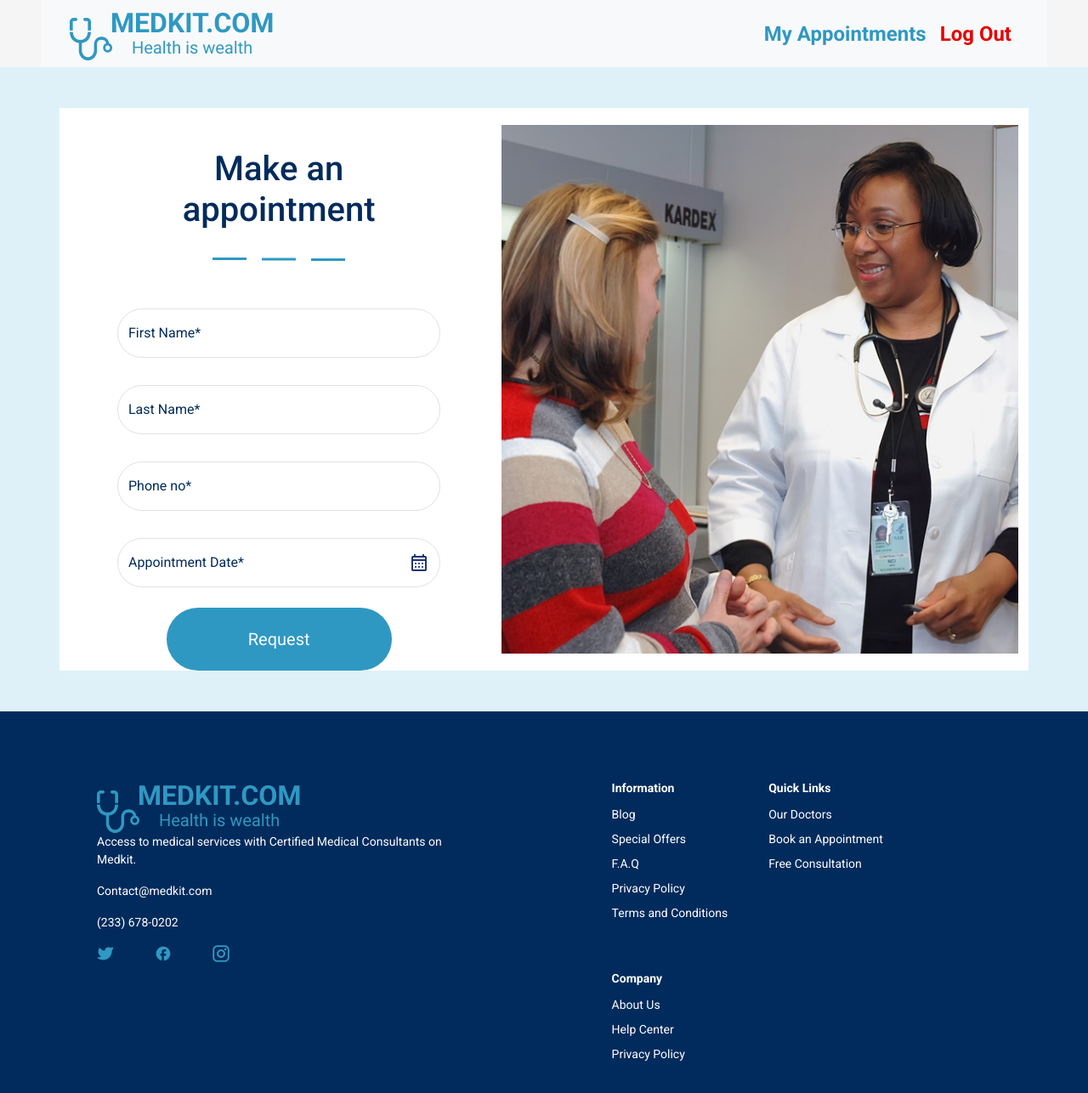
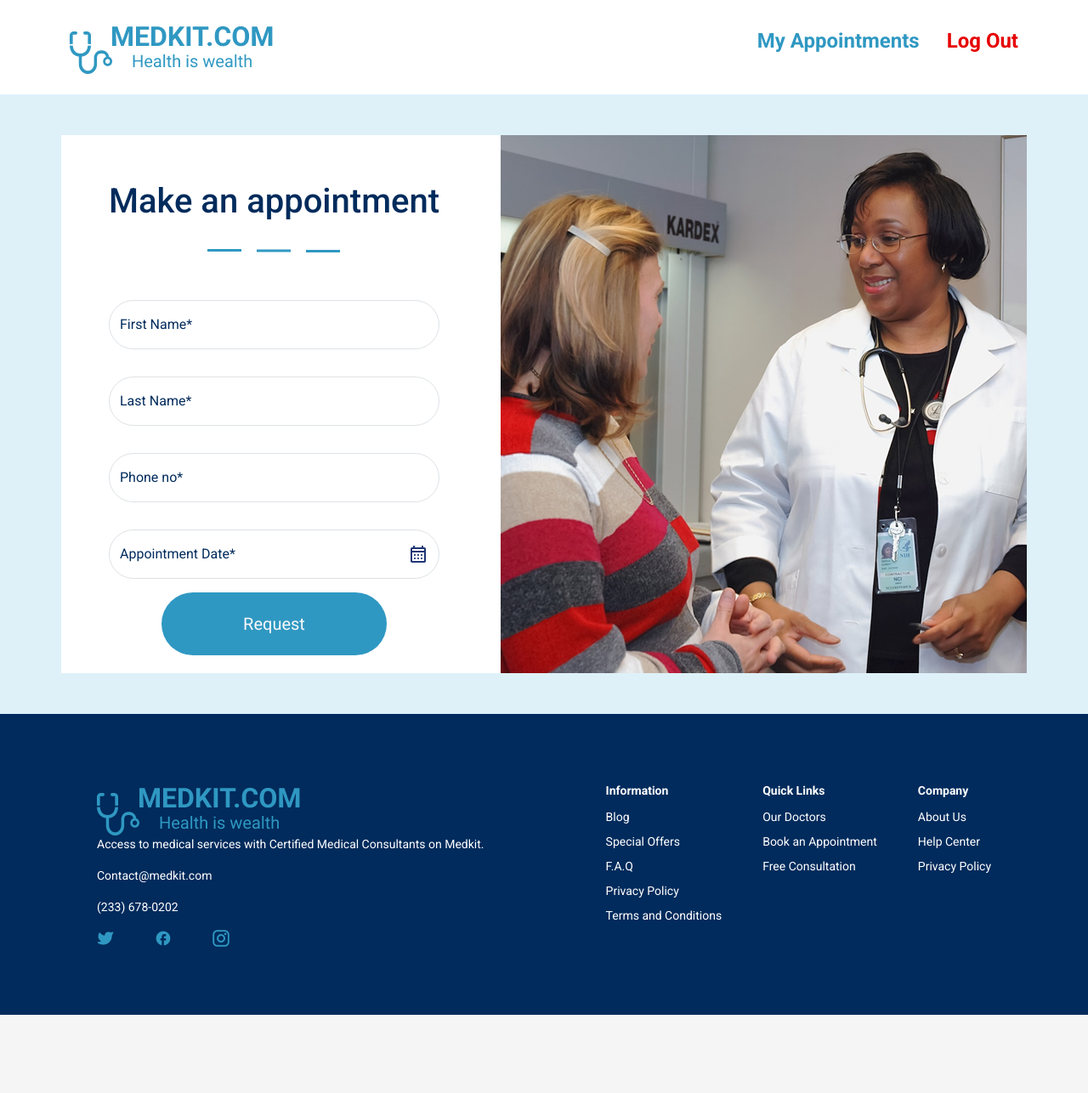
Before and after one commit to Allallnn/Medkit.com, a plain HTML site: page index.html in a window 1280 px wide. Shown: the whole page at 85% size. After the commit the page ends 1194 px from the top, so only its background shows below. Drawn offline with nearby package versions, Linux system fonts and the light colour scheme.

Commit message:
fixes: finished project

```diff
--- a/index.html
+++ b/index.html
@@ -12,21 +12,21 @@
 
 <body>
     <!-- Nav -->
-<nav class="navbar navbar-expand-lg bg-body-tertiary p-2">
-  <div class="container d-flex justify-content-between">
-    <div>
-    <a class="navbar-brand" href="#"><img src="assets/Logo.png" alt=""></a>
-    <button class="navbar-toggler" type="button" data-bs-toggle="collapse" data-bs-target="#navbarNav" aria-controls="navbarNav" aria-expanded="false" aria-label="Toggle navigation">
+  <nav class="navbar navbar-expand-lg py-4">
+    <div class="container d-flex justify-content-between align-items-center">
+      <div><img src="assets/Logo.png" alt="nav-brand" class="img-fluid"></div>
+      <button class="navbar-toggler" type="button" data-bs-toggle="collapse"
+        data-bs-target="#navbarSupportedContent" aria-controls="navbarSupportedContent" aria-expanded="false"
+        aria-label="Toggle navigation">
         <span class="navbar-toggler-icon"></span>
       </button>
-    </div>
-    <div class="collapse navbar-collapse" id="navbarNav">
+      <div class="collapse navbar-collapse" id="navbarSupportedContent">
         <ul class="navbar-nav ms-auto mb-2 mb-lg-0">
           <li class="nav-item">
-          <a class="nav-link active" aria-current="page" href="#" id="p-1">My Appointments</a>
+            <p href="" id="p-1">My Appointments</p>
           </li>
           <li class="nav-item">
-          <a class="nav-link active" aria-current="page" href="#" id="p-2">Log Out</a>
+            <p href="" id="p-2">Log Out</p>
           </li>
         </ul>
       </div>
@@ -34,7 +34,7 @@
   </nav>
     <!-- Main -->
     <main>
-        <section class="Section-1 d-flex align-items-center px- m-5 container">
+        <section class="Section-1 d-flex align-items-center m-5">
             <div class="form-container d-flex flex-column px-2" id="main-div">
                 <div class="d-flex flex-column align-items-center p-5 ">
                     <h1 class="pb-4 text-center">Make an appointment</h1>
@@ -58,14 +58,15 @@
                     </div>
 
                     <div class="form-floating mt-2 position-relative" id="last-label" id="label-div">
-                        <input type="text" class="form-control rounded-5" id="appointmentdate" placeholder="Appointmentdate">
+                        <input type="text" class="form-control rounded-5" id="appointmentdate"
+                            placeholder="Appointmentdate">
                         <label for="appointmentdate">Appointment Date*</label>
                         <img src="assets/Vector.png" alt="calendar-icon"
                             class="calendar-icon position-absolute end-0 me-3 top-50 translate-middle-y">
                     </div>
                 </div>
                 <div class="d-flex justify-content-center">
- <button class="request-btn mt-4 rounded-pill text-light border-0">Request</button>
+                    <button class="request-btn my-3 rounded-pill text-light border-0 ">Request</button>
                 </div>
 
             </div>
@@ -77,8 +78,8 @@
     </main>
 
     <!-- Footer -->
-    <footer class="p-5 d-flex justify-content-between">
-        <div id="footer-main-div" class="container d-flex justify-content-between">
+    <footer class="p-5 d-block">
+        <div id="footer-main-div" class=" d-md-flex justify-content-between container">
             <div class="footer-left">
                 <img src="assets/Logo.png" alt="logo img" class="footer-logo" id="logo">
                 <p>Access to medical services with Certified Medical Consultants on Medkit.</p>
--- a/style.css
+++ b/style.css
@@ -16,7 +16,7 @@ body {
 /* Navbar */
 nav {
     background-color: #ffffff;
-    margin: 0 3rem;
+
 }
 
 .nav-logo {
@@ -37,14 +37,18 @@ nav {
 #p-2 {
     color: #e60000;
 }
-
+ul{
+    gap: 2rem;
+}
 /* Main Section */
 main {
     background-color: #DEF1F9;
     display: flex;
     justify-content: center;
 }
-
+#main-img{
+    height: 100%;
+}
 .Section-1{
 background-color: white;
 display: flex;
@@ -65,6 +69,8 @@ main button {
 footer {
     background-color: #002b5c;
     color: white;
+    display: flex;
+    justify-content: space-between;
 }
 
 .footer-logo {
@@ -72,16 +78,15 @@ footer {
 height: 63px;
 }
 .footer-left{
-    width: 40%;
+
 }
 .footer-left p {
     color: white;
     font-size: 14px;
     line-height: 1.5;
-    width: 100%;
 }
 .footer-left div{
-width: 30%;
+
 }
 .footer-right p:first-child {
     font-weight: 700;
@@ -99,7 +104,7 @@ width: 30%;
     display: flex;
     flex-wrap: wrap;
     margin: 2rem;
-    width: 40%;
+
 }
 
 .footer-left{
@@ -107,7 +112,8 @@ width: 30%;
 }
 
 .footer-right div {
-    min-width: 120px;
+
+
 }
 
 footer img {
@@ -119,12 +125,16 @@ footer img {
 footer .d-flex.gap-5 img:hover {
     opacity: 0.8;
 }
-
+.footer-main-div{
+    width: 100%;
+}
 @media (max-width: 428px) {
     /* Nav */
     nav{
 display: flex;
 flex-direction: column;
+background-color: white;
+overflow-x: hidden;
     }
 nav img{
 margin: 1rem;
@@ -148,7 +158,7 @@ justify-content: center;
     }
 
     #label-div{
-width: 15rem;
+width: 20rem;
     }
 main h1{
     font-size: 2.25rem;
@@ -159,8 +169,11 @@ main h1{
     footer{
         display: flex;
         flex-direction: column;
+overflow-x: hidden;
     }
+.footer-right{
 
+}
     #footer-div{
         display: flex;
         flex-direction: column;
@@ -169,4 +182,5 @@ main h1{
      #footer-div p{
 font-size: 16px;
     }
+
 }
```
Lines whose indentation alone changed are shown as unchanged.
